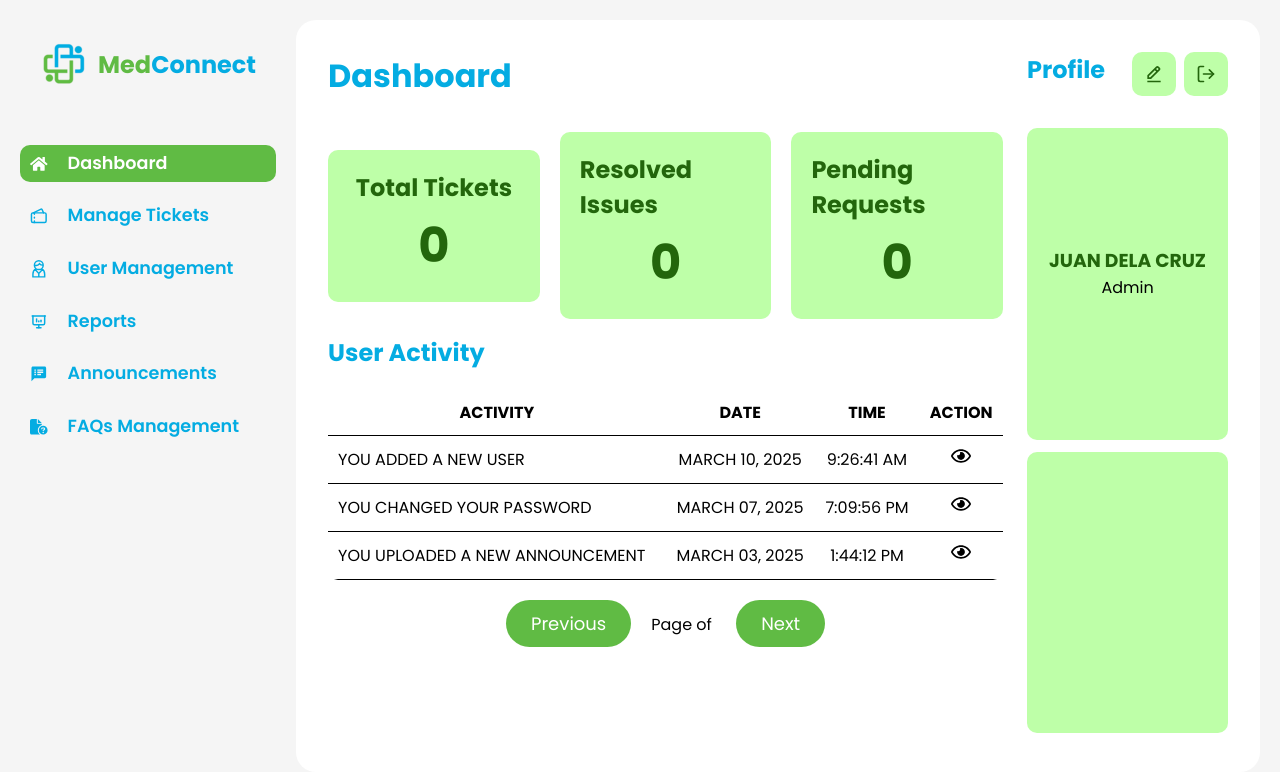
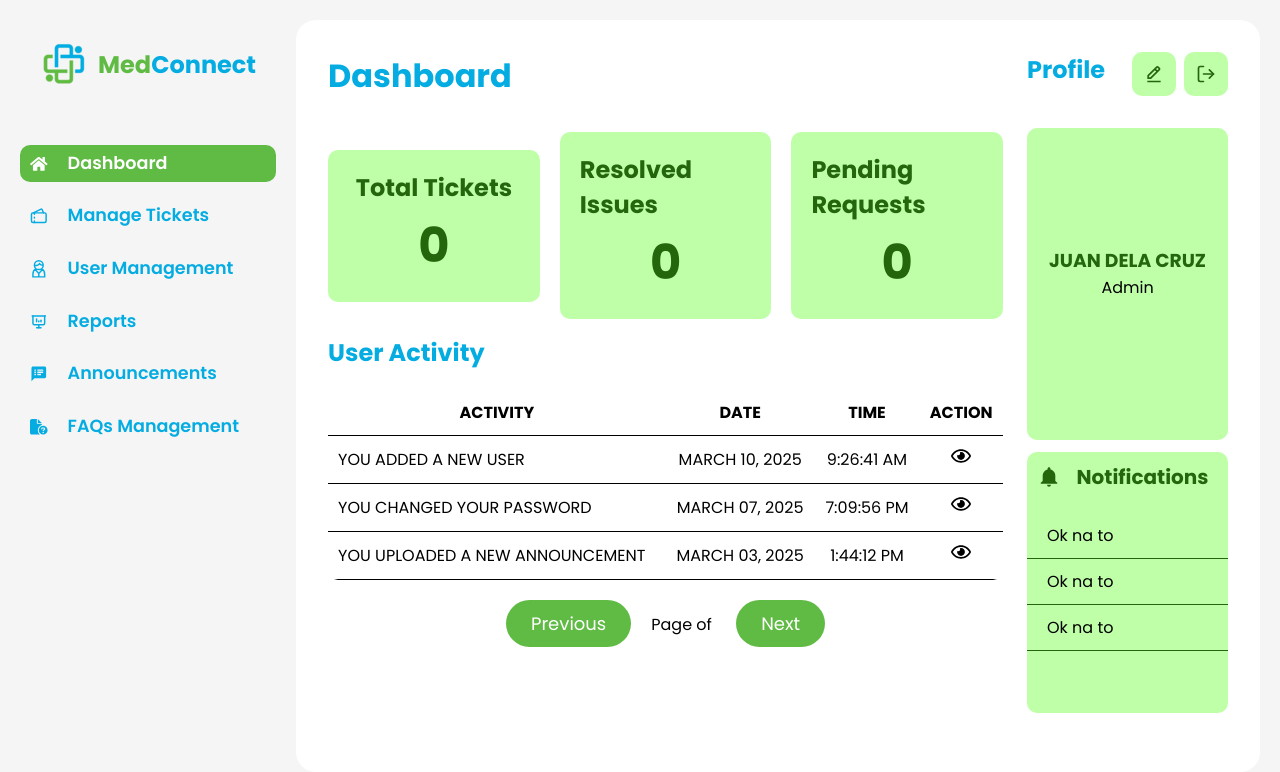
Before and after one commit to lesnaeve/BHSMC_MedConnect, a React (Vite) app: page /admin/dashboard in a window 1280 px wide. Shown: the top 772 px of the page. Built offline with nearby package versions, Linux system fonts and the light colour scheme.

Commit message:
dashboard admin front-end 90% done

```diff
--- a/src/assets/pages/components/Admin/Dashboard/Dashboard_Profile/Dashboard_Profile.css
+++ b/src/assets/pages/components/Admin/Dashboard/Dashboard_Profile/Dashboard_Profile.css
@@ -53,7 +53,7 @@
     margin-top: 0.7rem;
     background: #beffa8;
     border-radius:  10px;
-    padding: 10px;
+
     flex-direction: column;
     justify-content: space-between;
 }
@@ -81,3 +81,42 @@
 .admin-fullname{
     margin-top: 20px;
 }
+
+.notificationHeader {
+    align-items: center;
+    display: flex;
+    font-size: 16px;
+    gap: 6px;
+    justify-content: center;
+    margin-bottom: 11px;
+    color: #23660c;
+    align-items: center;
+}
+
+.notificationTitle {
+    font-size: 20px; /* Size of the title */
+    padding: 10px;
+    margin: 0; /* Remove default margin */
+}
+
+.notificationIcon {
+    font-size: 24px; /* Adjust size as needed */
+}
+
+.notificationList {
+    list-style-type: none; /* Remove bullet points */
+    padding: 0; /* Remove default padding */
+    margin-top: 10px; /* Space above the list */
+}
+
+.notificationItem {
+    padding: 10px 20px; /* Padding for each notification item */
+    border-bottom: 1px solid #23660c; /* Divider between items */
+    transition: background-color 0.3s; /* Smooth background transition */
+}
+
+.notificationItem:hover {
+    background-color: #23660c; /* Change this color on hover */
+    cursor: pointer; /* Change cursor to pointer on hover */
+    color: #fff;
+}
--- a/src/assets/pages/components/Admin/Dashboard/Dashboard_Profile/Dashboard_Profile.jsx
+++ b/src/assets/pages/components/Admin/Dashboard/Dashboard_Profile/Dashboard_Profile.jsx
@@ -1,4 +1,5 @@
 import React from 'react'
+import { IoMdNotifications } from 'react-icons/io';
 import './Dashboard_Profile.css'
 import Admin_ProfileHeader from './Dashboard_ProfileHeader'
 
@@ -14,7 +15,15 @@ const Dashboard_Profile = () => {
             </div>
         </div>
         <div className='notifications'>
-
+          <div className='notificationHeader'>
+            <IoMdNotifications className='notificationIcon' />
+            <h4 className='notificationTitle'>Notifications</h4>
+          </div>
+          <div className='notificationList'>
+            <li className='notificationItem'>Ok na to</li>
+            <li className='notificationItem'>Ok na to</li>
+            <li className='notificationItem'>Ok na to</li>
+          </div>
         </div>
     </div>
   )
```
